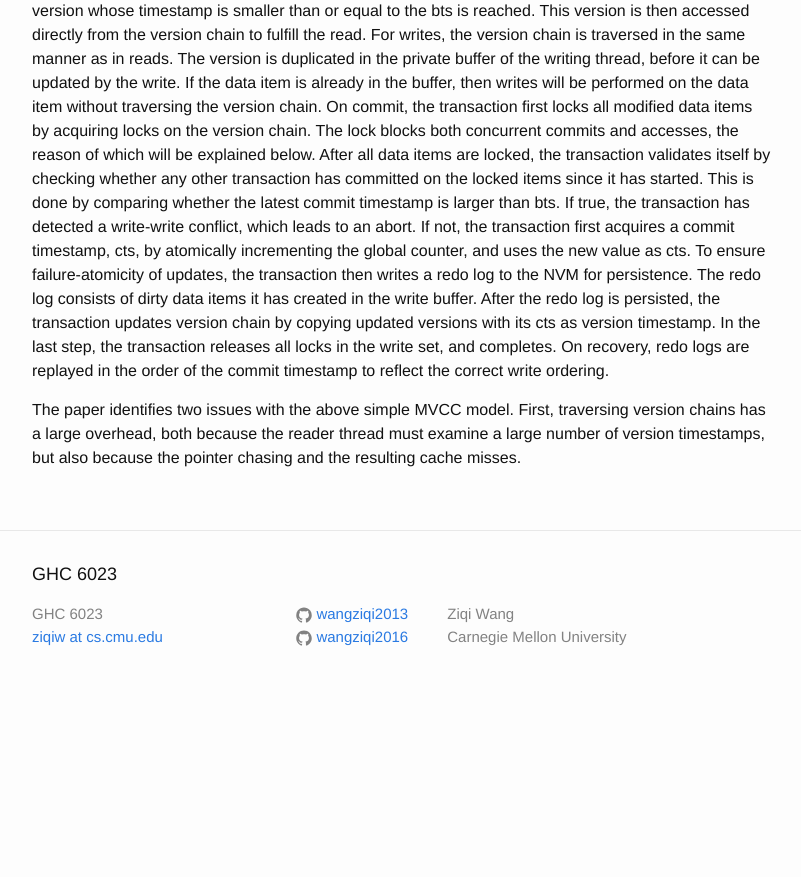
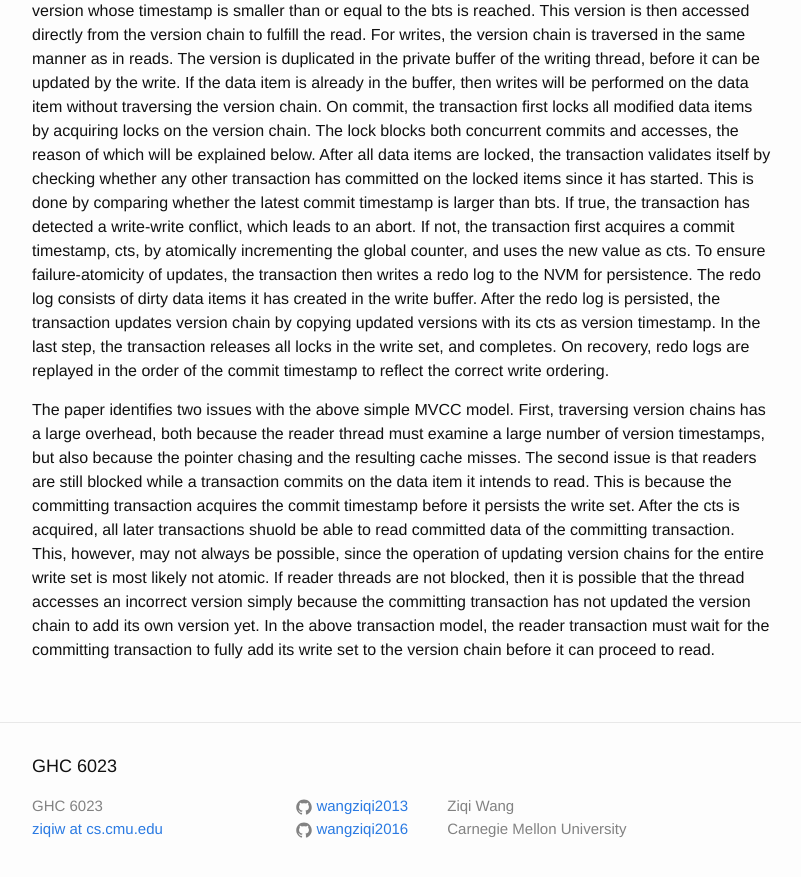
Before and after one commit to wangziqi2013/wangziqi2013.github.io, a Jekyll site: the page built from _posts/2020-02-02-pisces.markdown, in a window 1280 px wide and 900 px high, scrolled down 916 px. Shown: the top 877 px of the window, without its empty margins (238-1039 px from the left). Built offline with Jekyll 4.4.1, drawn with Linux system fonts in a browser that asks for light colours; before the commit the page ends 1624 px from its top, so only the background shows below that.

Commit message:
Adding issues

```diff
--- a/_posts/2020-02-02-pisces.markdown
+++ b/_posts/2020-02-02-pisces.markdown
@@ -46,4 +46,11 @@ to reflect the correct write ordering.
 
 The paper identifies two issues with the above simple MVCC model. First, traversing version chains has a large overhead,
 both because the reader thread must examine a large number of version timestamps, but also because the pointer chasing
-and the resulting cache misses.
+and the resulting cache misses. The second issue is that readers are still blocked while a transaction commits on the
+data item it intends to read. This is because the committing transaction acquires the commit timestamp before it persists
+the write set. After the cts is acquired, all later transactions shuold be able to read committed data of the committing
+transaction. This, however, may not always be possible, since the operation of updating version chains for the entire
+write set is most likely not atomic. If reader threads are not blocked, then it is possible that the thread accesses
+an incorrect version simply because the committing transaction has not updated the version chain to add its own version
+yet. In the above transaction model, the reader transaction must wait for the committing transaction to fully add its
+write set to the version chain before it can proceed to read.
```
